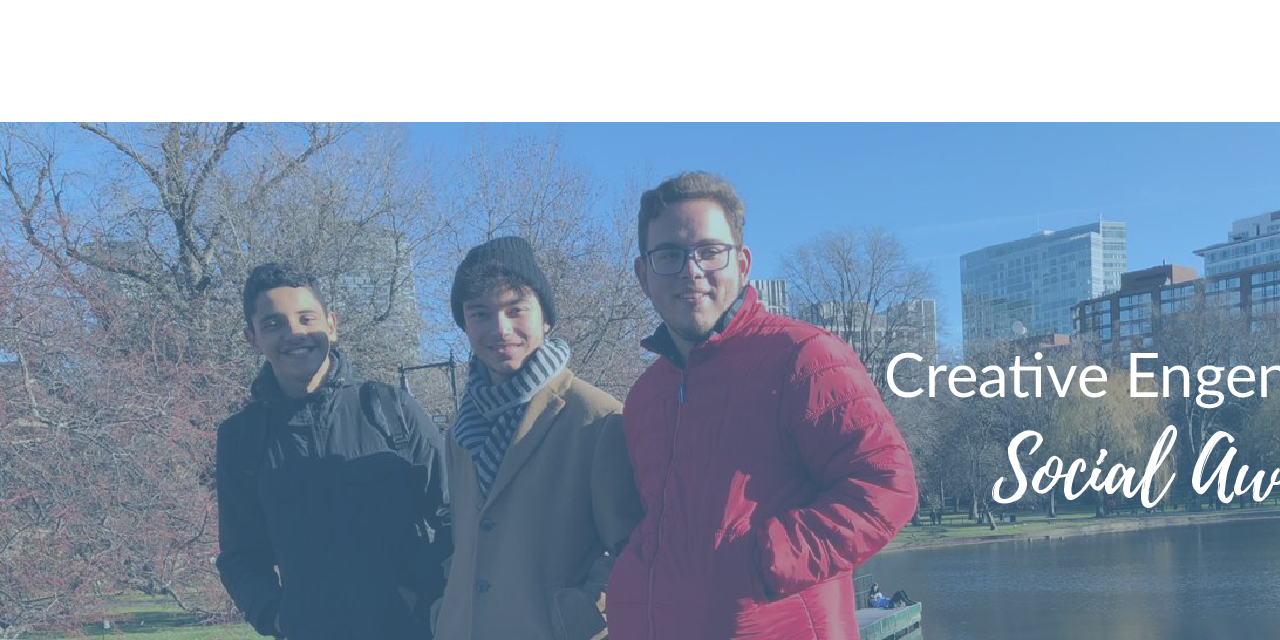
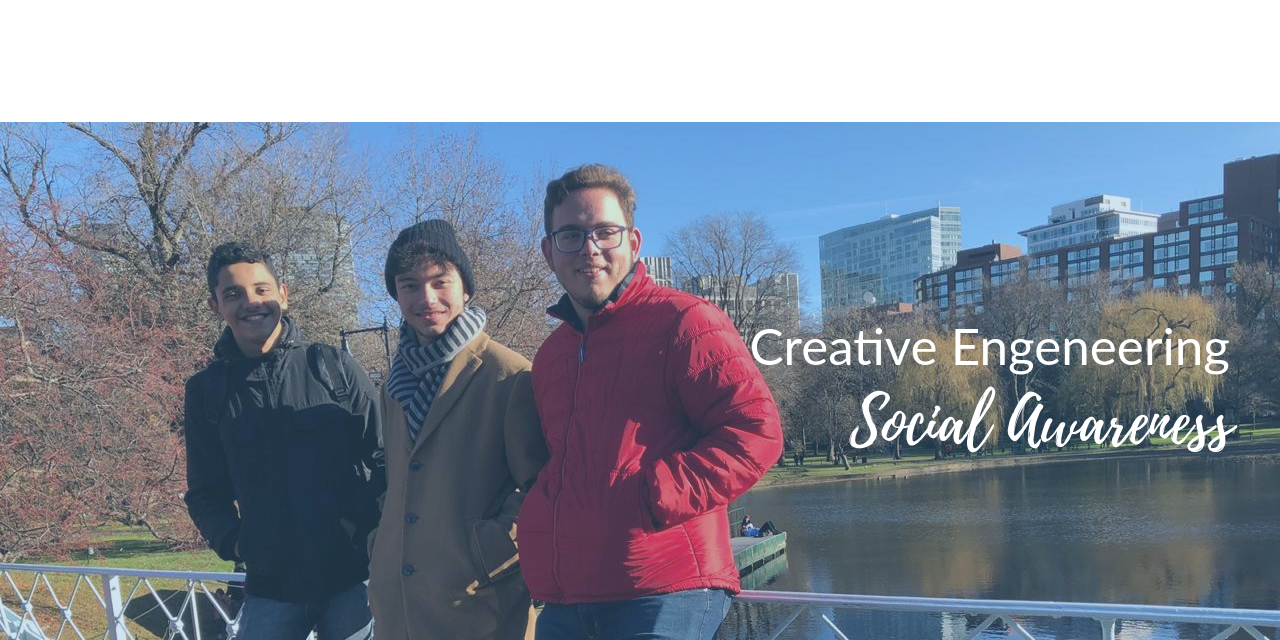
Before and after one commit to cebms/sciall, a plain HTML site: page index.html in a window 1280 px wide. Shown: the part 312-952 px from the top of the page. Drawn offline with nearby package versions, Linux system fonts and the light colour scheme.

Commit message:
banner adjust

```diff
--- a/index.html
+++ b/index.html
@@ -49,7 +49,14 @@
                             <i class = "slogan3">INNOVATE</i>
                         </div>
                     </div>
-                    <div class = "banner"> </div>
+                    <div class = "banner">
+                        <div class = "banner-curtain">
+                            <div class = "banner-text">
+                                <h1 class = "creative">Creative Engeneering</h1>
+                                <h1 class = "social">Social Awareness</h1>
+                            </div>
+                        </div>
+                    </div>
                 </div>
             </section>
             <section class = "about-section module" id = "about">
@@ -147,7 +154,7 @@
                     SCIALL &COPY; 2016
                 </li>
                 <li class = "credit">
-                    <a href = "sciall.html">ProDEV Web</a>
+                    <a href = "sciall.html">JDev Web</a>
                 </li>
             </ul>
         </footer>
--- a/main.css
+++ b/main.css
@@ -220,9 +220,41 @@ a{
 }
 
 .banner{
-    background-image:url(images/banner.png);
+    background-image:url(images/bannerimg.jpeg);
     height: 600px;
+    max-width: 100%;
+    background-size: 100%;
+    background-repeat: no-repeat;
+}
+
+.banner-curtain{
+    background-color: rgba(105, 165, 212, 0.3);
     width: 100%;
+    height: 100%;
+}
+
+.banner-text{
+    float: right;
+    margin-top: 15%;
+    color: white;
+}
+
+.creative{
+    font-family: 'lato';
+    font-size: 4vw;
+    padding-right: 50px;
+}
+
+.social{
+    font-family: 'playlist';
+    font-size: 5vw;
+    padding-left: 100px;
+}
+
+@media screen and (max-width: 800px) {
+    .banner{
+        max-height: 320px;
+    }
 }
 
 #welcome{
```
Also changed, not shown: images/bannerimg.jpeg (added).
